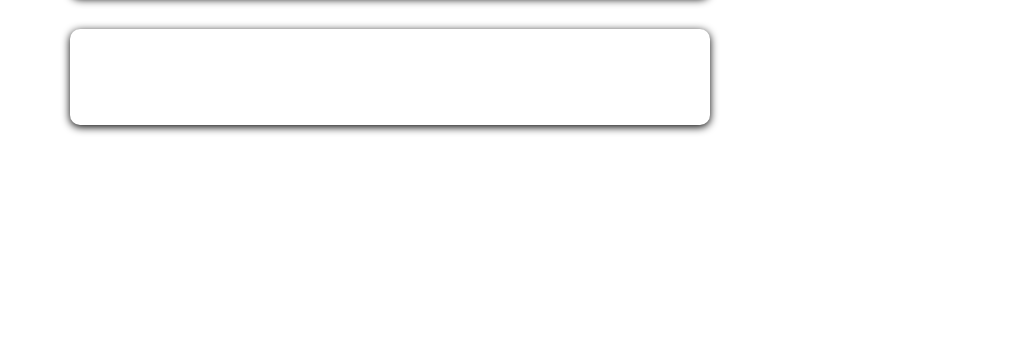
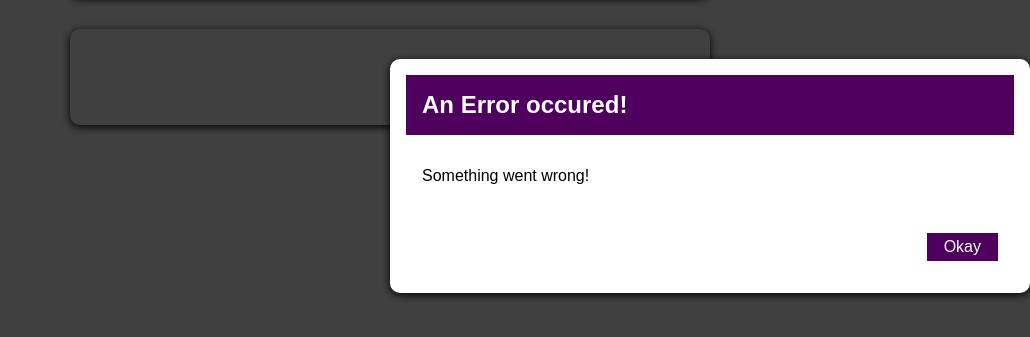
Before and after one commit to AnkitaSMusale/Styling_React_Component, a React (Create React App) app: page / in a window 1280 px wide. Shown: the part 213-550 px from the top of the page, without its empty margins (250-1280 px from the left). Built offline with nearby package versions, Linux system fonts and the light colour scheme.

Commit message:
Adding Error Modal - Static

```diff
--- a/src/components/AddUser/AddUserInput.js
+++ b/src/components/AddUser/AddUserInput.js
@@ -36,6 +36,7 @@
 
     return (
         <div>
+            {/* Adding Error Modal */}
         <ErrorModal title="An Error occured!" message="Something went wrong!"></ErrorModal>
         <Card className={classes.input}>
             <form onSubmit={AddUserHandler}>
--- /dev/null
+++ b/src/components/UI/ErrorModal.js
@@ -0,0 +1,25 @@
+import React from "react";
+import Button from "./Button";
+import Card from "./Card";
+import classes from './ErrorModal.module.css';
+
+const ErrorModal = props =>{
+    return (
+    <div>
+        <div className={classes.backdrop}></div>
+    <Card className={classes.modal}>
+        <header className={classes.header}>
+            <h2>{props.title}</h2>
+        </header>
+        <div className={classes.content}>
+            <p>{props.message}</p>
+        </div>
+        <footer className={classes.actions}>
+            <Button>Okay</Button>
+        </footer>
+    </Card>
+    </div>
+    )
+}
+
+export default ErrorModal ;
--- /dev/null
+++ b/src/components/UI/ErrorModal.module.css
@@ -0,0 +1,45 @@
+.backdrop {
+  position: fixed;
+  top: 0;
+  left: 0;
+  width: 100%;
+  height: 100vh;
+  z-index: 10;
+  background: rgba(0, 0, 0, 0.75);
+}
+
+.modal {
+  position: fixed;
+  top: 30vh;
+  left: 10%;
+  width: 80%;
+  z-index: 100;
+  overflow: hidden;
+}
+
+.header {
+  background: #4f005f;
+  padding: 1rem;
+}
+
+.header h2 {
+  margin: 0;
+  color: white;
+}
+
+.content {
+  padding: 1rem;
+}
+
+.actions {
+  padding: 1rem;
+  display: flex;
+  justify-content: flex-end;
+}
+
+@media (min-width: 768px) {
+  .modal {
+    left: calc(50% - 20rem);
+    width: 40rem;
+  }
+}
```
